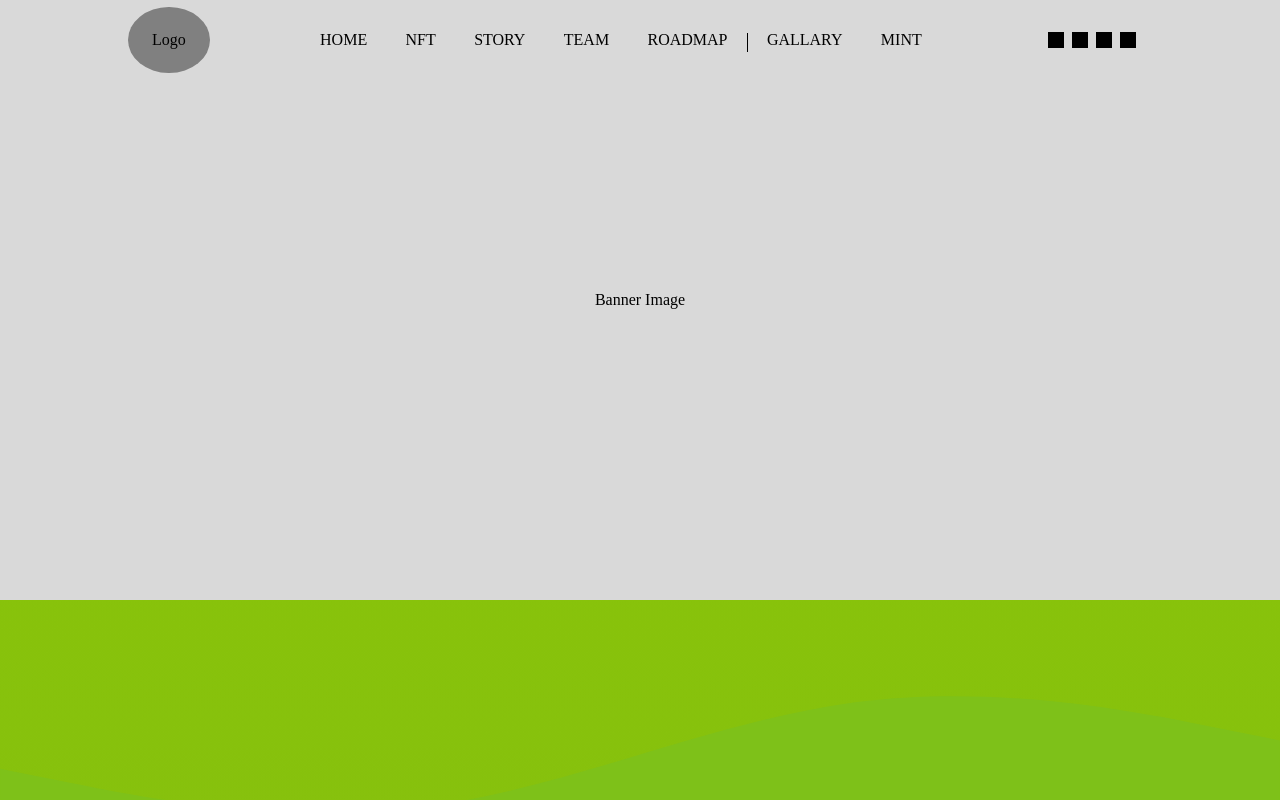
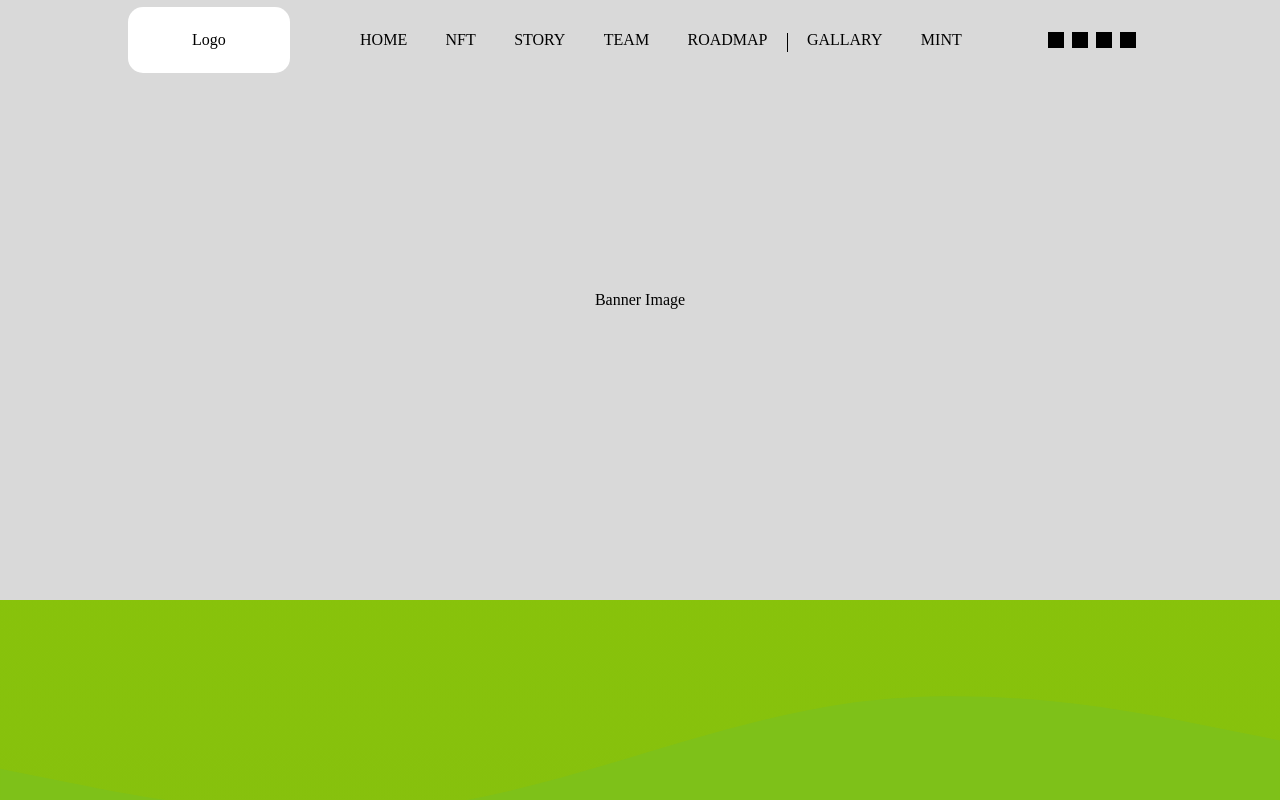
Before and after one commit to kw22228/NFT-FrontEnd, a React (Create React App) app in the folder frontend/: page / in a window 1280 px wide. Shown: the top 800 px of the page. Built offline with nearby package versions, Linux system fonts and the light colour scheme.

Commit message:
update: logo style

```diff
--- a/frontend/src/components/Logo/Logo.style.ts
+++ b/frontend/src/components/Logo/Logo.style.ts
@@ -1,10 +1,12 @@
 import styled from 'styled-components';
+import { Link } from 'react-router-dom';
 
 export const Logo = styled.div`
-    background-color: gray;
-    padding: 1.5rem;
-
-    border-radius: 50%;
+    background-color: ${props => props.theme.body};
+    padding: 1.5rem 4rem;
+    border-radius: 15px;
 
     cursor: pointer;
 `;
+
+export const LogoLink = styled(Link)``;
--- a/frontend/src/components/Logo/Logo.tsx
+++ b/frontend/src/components/Logo/Logo.tsx
@@ -2,7 +2,11 @@ import React from 'react';
 import * as s from './Logo.style';
 
 const Logo = () => {
-    return <s.Logo>Logo</s.Logo>;
+    return (
+        <s.LogoLink to="/">
+            <s.Logo>Logo</s.Logo>
+        </s.LogoLink>
+    );
 };
 
 export default Logo;
```
